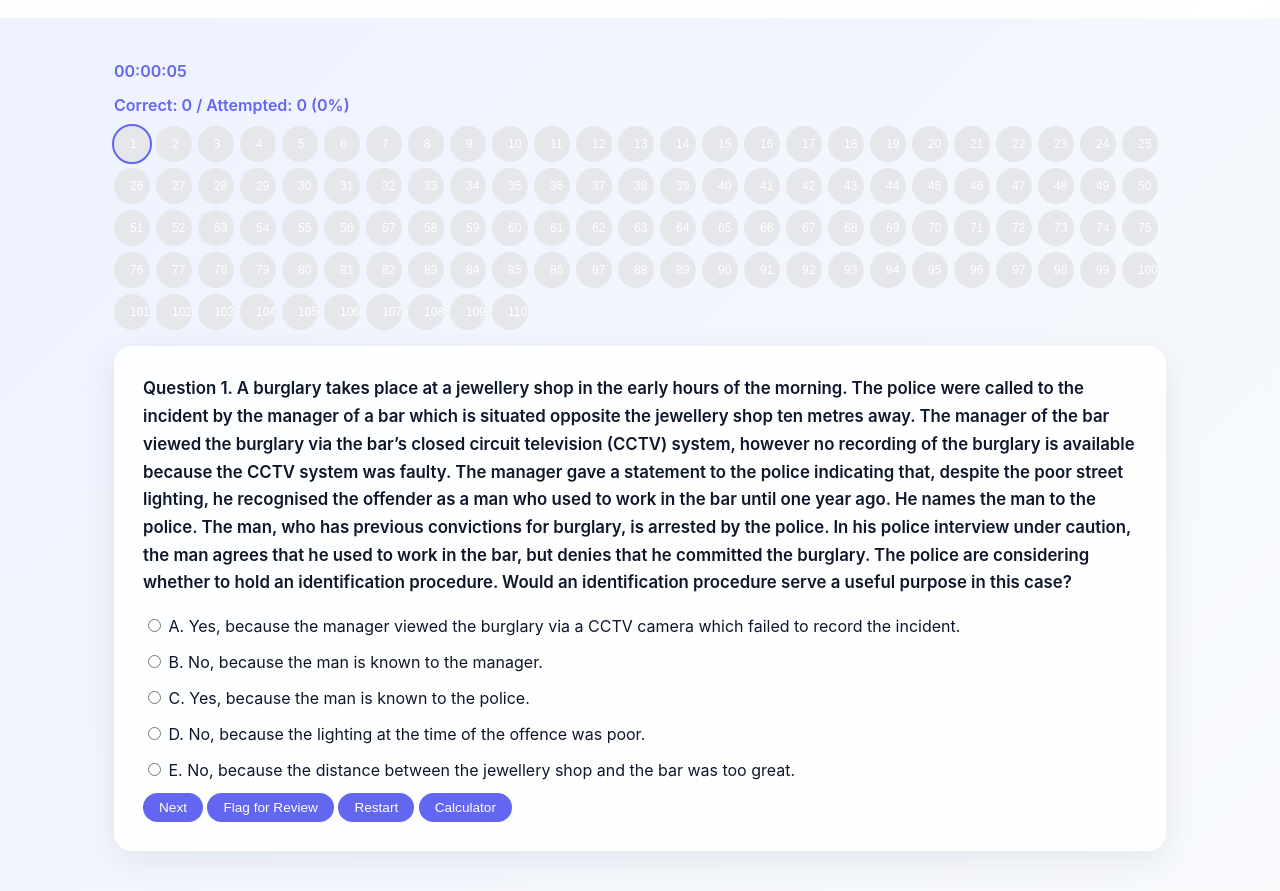
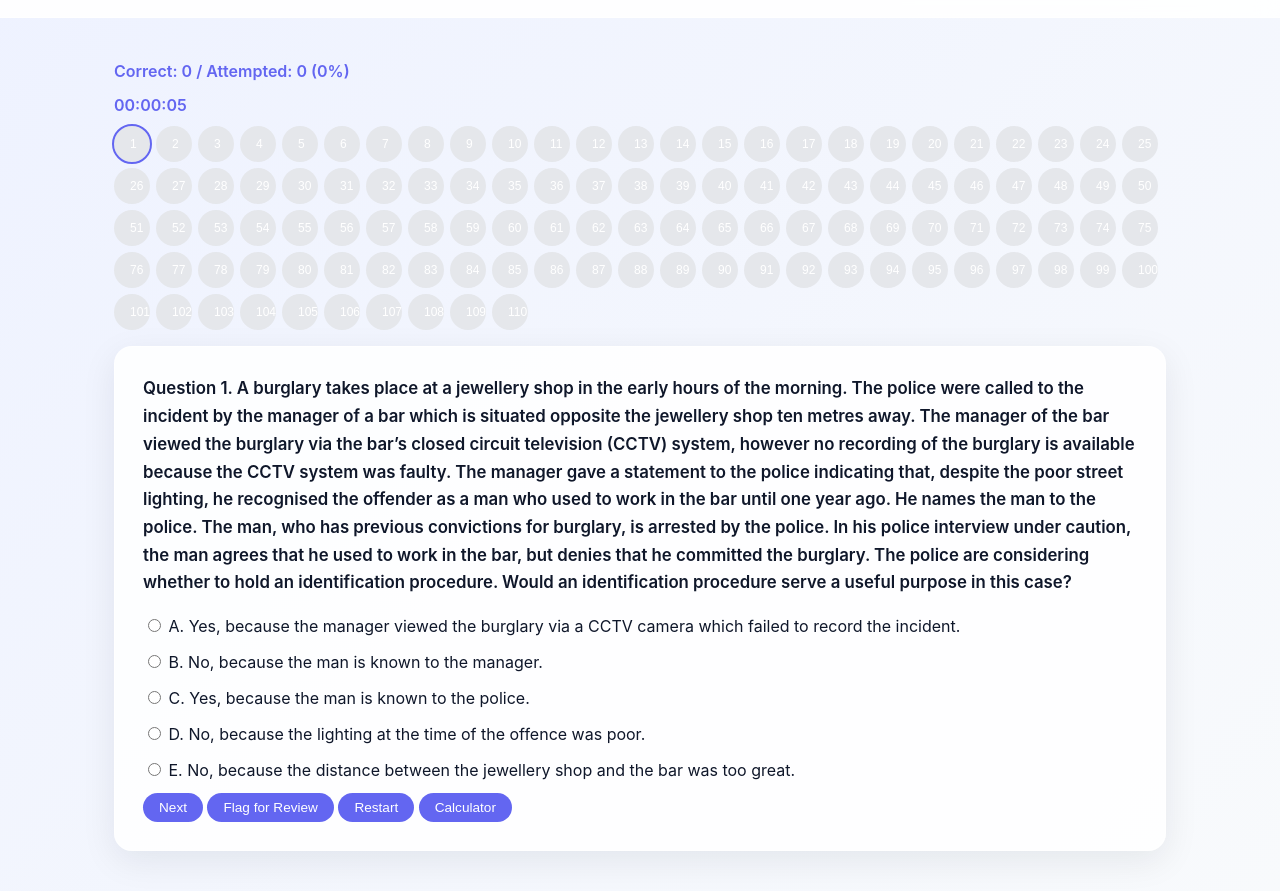
Before and after one commit to 7283111011/FLK2, a plain HTML site: page quiz.html in a window 1280 px wide. Shown: the part 59-950 px from the top of the page. Drawn offline with Linux system fonts and the light colour scheme.

Commit message:
Update quiz.html

```diff
--- a/quiz.html
+++ b/quiz.html
@@ -16,10 +16,10 @@
     </nav>
   </header>
   <div class="container">
-    <!-- Timer display -->
-    <div id="quiz-timer" class="quiz-timer"></div>
-    <!-- Live score display -->
-    <div id="quiz-stats" class="quiz-stats"></div>
+    <div class="quiz-topbar">
+  <div id="quiz-stats" class="quiz-stats"></div>
+  <div id="quiz-timer" class="quiz-timer"></div>
+</div>
     <!-- Navigation panel -->
     <div id="quiz-navigation" class="quiz-navigation"></div>
     <div class="quiz-container">
@@ -35,7 +35,9 @@
     </div>
   </div>
   <!-- Load the quiz data before the main script -->
-  <script src="quizData.js"></script>
-  <script src="script.js"></script>
+ <script src="quizData.js"></script>
+<script src="script.js"></script>
+<script src="quizOverride.js">
+</script>
 </body>
 </html>
```
